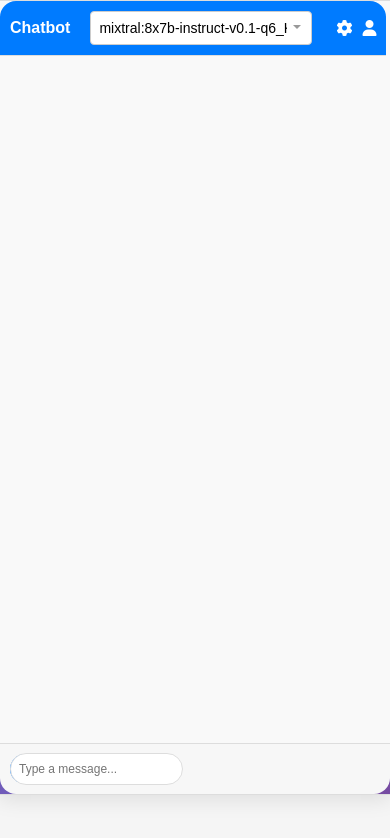
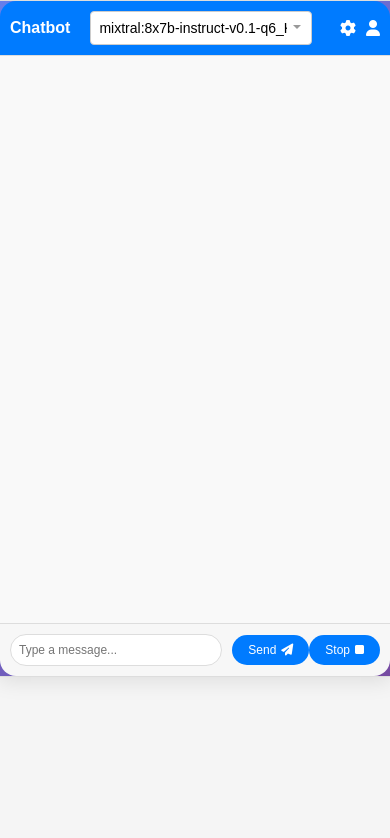
Before and after one commit to shivang-7135/chatbot, a React (Create React App) app: page / in a window 390 px wide. Shown: the top 838 px of the page. Built offline with nearby package versions, Linux system fonts and the light colour scheme.

Commit message:
minor change

```diff
--- a/src/App.css
+++ b/src/App.css
@@ -10,8 +10,6 @@ body {
   height: 100vh;
   margin: 0;
   background-color: #f5f5f5;
-  overflow: hidden;
-  position: relative;
 }
 
 
@@ -38,8 +36,7 @@ body {
   color: white;
   border-top-left-radius: 16px;
   border-top-right-radius: 16px;
-  /* position: sticky; */
-  position: fixed;
+  position: sticky;
 }
 
 .chat-header h2 {
@@ -117,7 +114,6 @@ body {
   outline: none;
   font-size: 14px;
   transition: border-color 0.3s;
-  position: fixed;
 }
 
 .chat-footer input:focus {
@@ -203,7 +199,7 @@ body {
 @media (max-width: 600px) {
   .chat-container {
     width: 100vw;
-    height: 94vh;
+    height: 80vh;
     border-radius: 0;
   }
 
```
